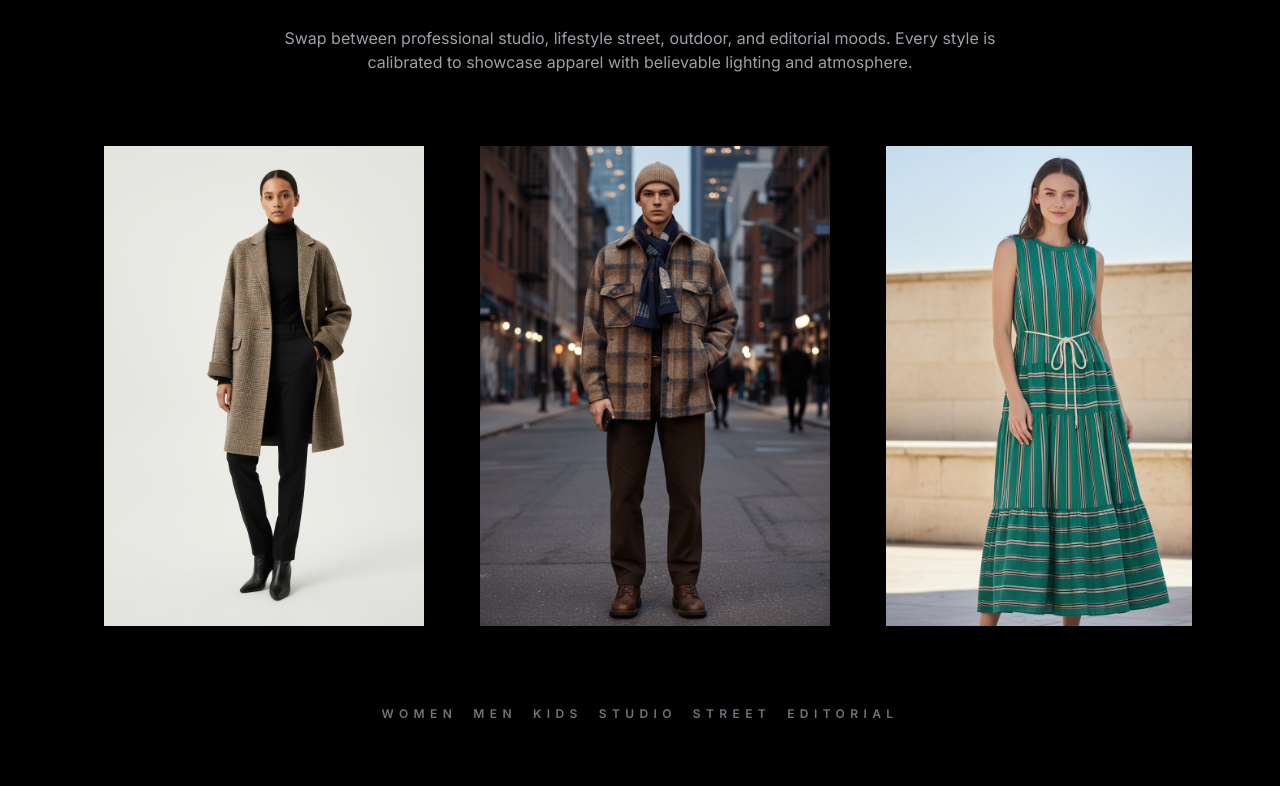
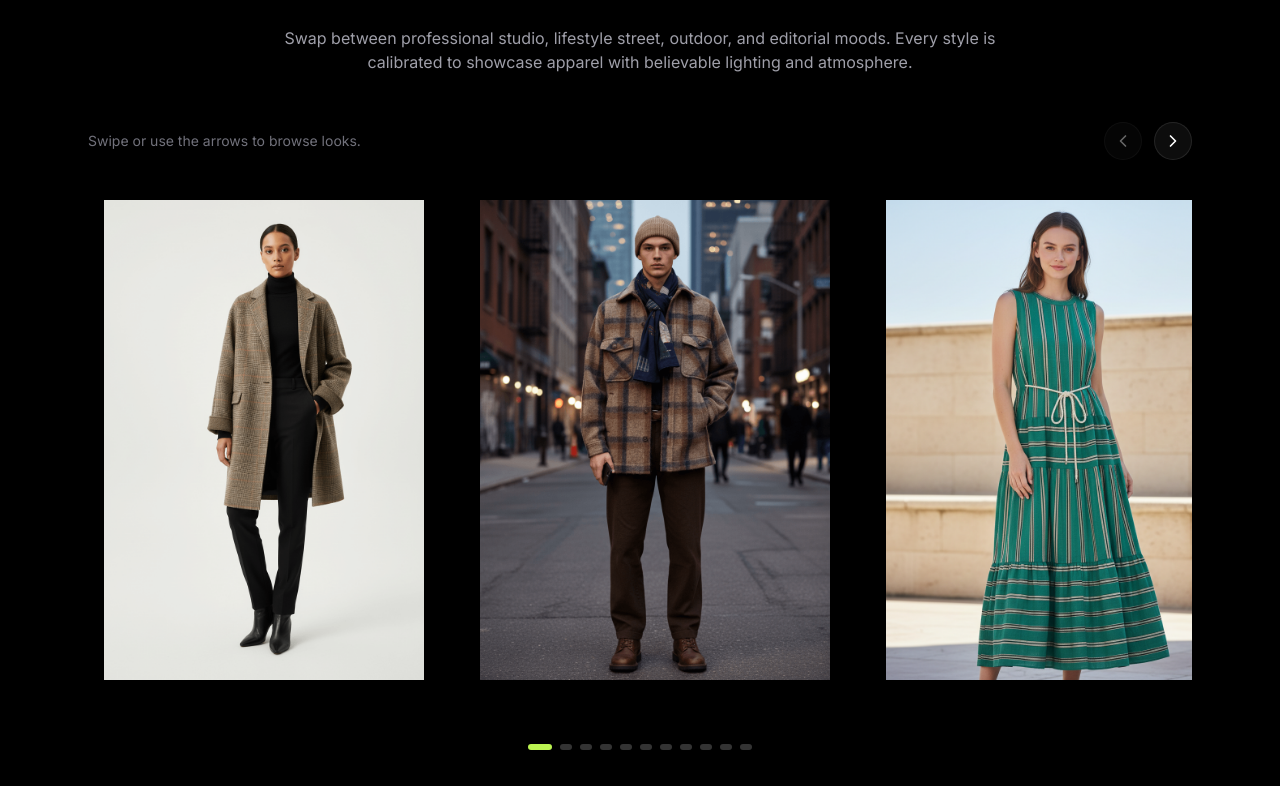
Before and after one commit to alatasdevelopment/modelCast-ai, a Next.js app: page / in a window 1280 px wide. Shown: the part 914-1700 px from the top of the page. Built offline with nearby package versions, Linux system fonts and the light colour scheme; no server answers.

Commit message:
feat: carousel update

```diff
--- a/components/model-styles.tsx
+++ b/components/model-styles.tsx
@@ -1,6 +1,8 @@
 "use client"
 
 import Image from "next/image"
+import { useCallback, useEffect, useRef, useState } from "react"
+import { ChevronLeft, ChevronRight } from "lucide-react"
 
 type StyleImage = {
   id: string
@@ -28,6 +30,58 @@ const categories = ["Women", "Men", "Kids", "Studio", "Street", "Editorial"]
 
 export default function ModelStyles() {
   const hasImages = styleImages.length > 0
+  const listRef = useRef<HTMLDivElement>(null)
+  const [activeIndex, setActiveIndex] = useState(0)
+
+  const scrollToIndex = useCallback((index: number) => {
+    if (!listRef.current) return
+    const nodes = Array.from(listRef.current.children) as HTMLElement[]
+    const target = nodes[index]
+    if (target) {
+      target.scrollIntoView({ behavior: "smooth", inline: "start", block: "nearest" })
+    }
+  }, [])
+
+  const handleArrowClick = (direction: "prev" | "next") => {
+    setActiveIndex((current) => {
+      const next = direction === "prev" ? current - 1 : current + 1
+      const clamped = Math.min(Math.max(next, 0), styleImages.length - 1)
+      scrollToIndex(clamped)
+      return clamped
+    })
+  }
+
+  useEffect(() => {
+    const container = listRef.current
+    if (!container) return
+    let frame: number | null = null
+
+    const handleScroll = () => {
+      if (frame) cancelAnimationFrame(frame)
+      frame = requestAnimationFrame(() => {
+        const children = Array.from(container.children) as HTMLElement[]
+        const { scrollLeft } = container
+        let nearestIndex = 0
+        let nearestDistance = Infinity
+
+        children.forEach((child, index) => {
+          const distance = Math.abs(child.offsetLeft - scrollLeft)
+          if (distance < nearestDistance) {
+            nearestDistance = distance
+            nearestIndex = index
+          }
+        })
+
+        setActiveIndex(nearestIndex)
+      })
+    }
+
+    container.addEventListener("scroll", handleScroll, { passive: true })
+    return () => {
+      container.removeEventListener("scroll", handleScroll)
+      if (frame) cancelAnimationFrame(frame)
+    }
+  }, [])
 
   return (
     <section
@@ -51,11 +105,36 @@ export default function ModelStyles() {
 
         {hasImages ? (
           <>
-            <div className="mt-14">
+            <div className="mt-12 flex items-center justify-between">
+              <p className="text-sm text-zinc-500">Swipe or use the arrows to browse looks.</p>
+              <div className="hidden items-center gap-3 sm:flex">
+                <button
+                  type="button"
+                  aria-label="Previous style"
+                  onClick={() => handleArrowClick("prev")}
+                  disabled={activeIndex === 0}
+                  className="rounded-full border border-white/10 bg-white/5 p-2 text-white transition hover:bg-white/10 disabled:cursor-not-allowed disabled:opacity-40"
+                >
+                  <ChevronLeft className="h-5 w-5" />
+                </button>
+                <button
+                  type="button"
+                  aria-label="Next style"
+                  onClick={() => handleArrowClick("next")}
+                  disabled={activeIndex === styleImages.length - 1}
+                  className="rounded-full border border-white/10 bg-white/5 p-2 text-white transition hover:bg-white/10 disabled:cursor-not-allowed disabled:opacity-40"
+                >
+                  <ChevronRight className="h-5 w-5" />
+                </button>
+              </div>
+            </div>
+
+            <div className="mt-6">
               <div
                 className="flex snap-x snap-mandatory gap-6 overflow-x-auto pb-6"
                 style={{ scrollbarWidth: "thin" }}
                 aria-label="Model style gallery"
+                ref={listRef}
               >
                 {styleImages.map((style) => (
                   <figure key={style.id} className="flex-shrink-0 snap-center">
@@ -73,6 +152,37 @@ export default function ModelStyles() {
                   </figure>
                 ))}
               </div>
+              <div className="mt-6 flex items-center justify-center gap-2 sm:hidden">
+                <button
+                  type="button"
+                  aria-label="Previous style"
+                  onClick={() => handleArrowClick("prev")}
+                  disabled={activeIndex === 0}
+                  className="rounded-full border border-white/10 bg-white/5 p-2 text-white transition hover:bg-white/10 disabled:cursor-not-allowed disabled:opacity-40"
+                >
+                  <ChevronLeft className="h-4 w-4" />
+                </button>
+                <button
+                  type="button"
+                  aria-label="Next style"
+                  onClick={() => handleArrowClick("next")}
+                  disabled={activeIndex === styleImages.length - 1}
+                  className="rounded-full border border-white/10 bg-white/5 p-2 text-white transition hover:bg-white/10 disabled:cursor-not-allowed disabled:opacity-40"
+                >
+                  <ChevronRight className="h-4 w-4" />
+                </button>
+              </div>
+            </div>
+            <div className="mt-6 flex items-center justify-center gap-2">
+              {styleImages.map((style, index) => (
+                <button
+                  key={`dot-${style.id}`}
+                  type="button"
+                  aria-label={`Go to style ${index + 1}`}
+                  onClick={() => scrollToIndex(index)}
+                  className={`h-1.5 rounded-full transition-all ${activeIndex === index ? "w-6 bg-lime-300" : "w-3 bg-white/20"}`}
+                />
+              ))}
             </div>
             <div className="mt-10 flex flex-wrap items-center justify-center gap-4 text-xs font-semibold uppercase tracking-[0.45em] text-zinc-500">
               {categories.map((category) => (
```
